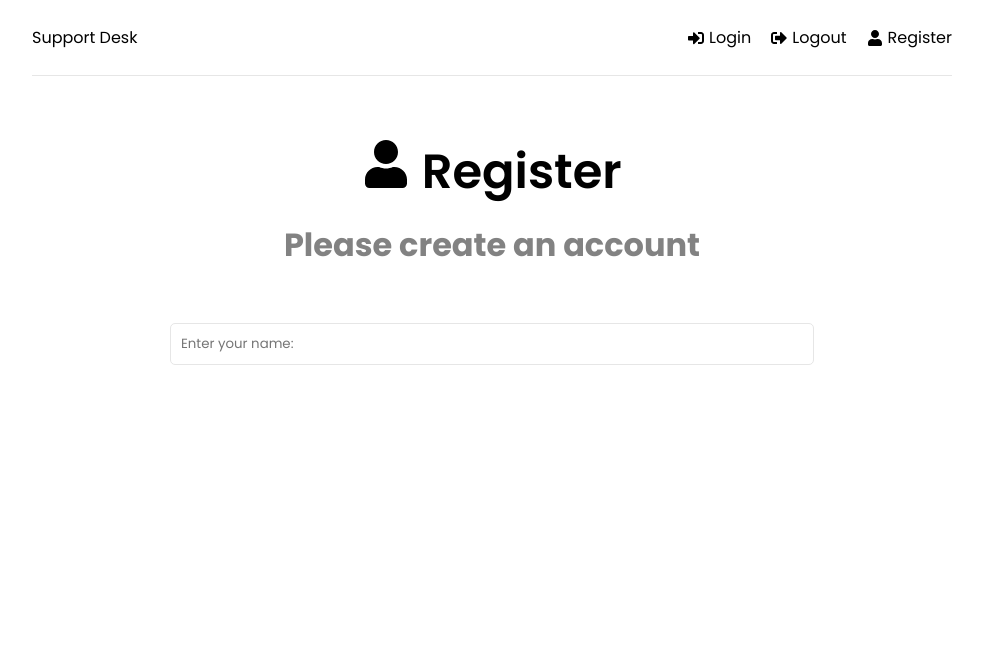
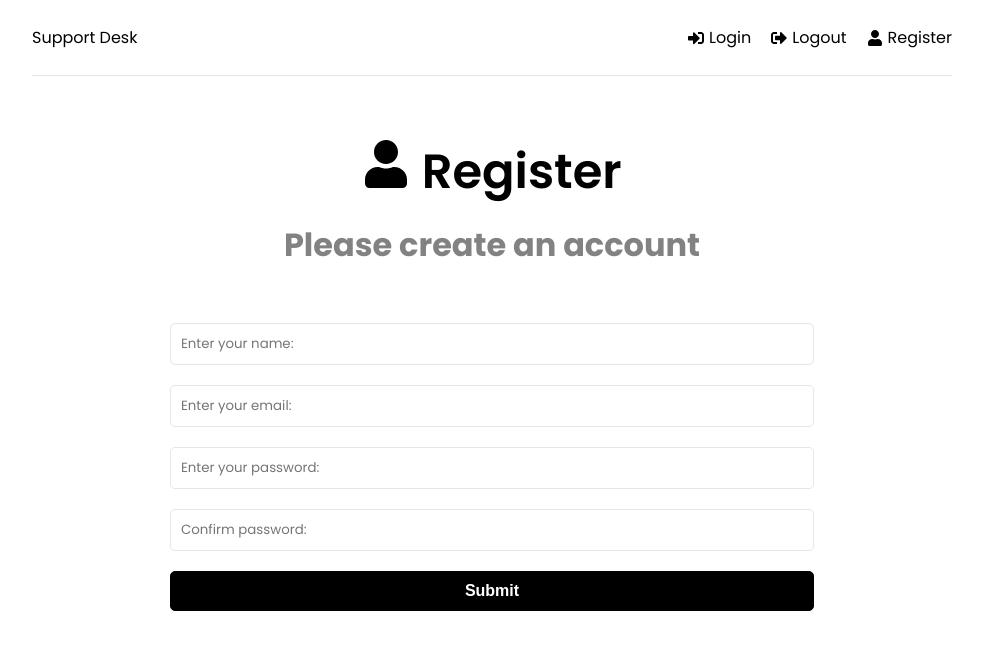
Before and after one commit to OybekKayumov/support-desk, a React (Create React App) app in the folder frontend/: page /register in a window 1280 px wide. Shown: the top 650 px of the page, without its empty margins (148-1131 px from the left). Built offline with nearby package versions, Linux system fonts and the light colour scheme.

Commit message:
Add pages/Register: onSubmit and onChange

```diff
--- a/frontend/src/App.js
+++ b/frontend/src/App.js
@@ -1,5 +1,7 @@
 import React from 'react';
-import {BrowserRouter as Router, Routes, Route} from 'react-router-dom'
+import {BrowserRouter as Router, Routes, Route} from 'react-router-dom';
+import { ToastContainer } from 'react-toastify';
+import 'react-toastify/dist/ReactToastify.css';
 import Header from './components/Header';
 import Home from './pages/Home';
 import Login from './pages/Login';
@@ -20,6 +22,7 @@
 
       </div>
      </Router>
+     <ToastContainer />
     </>
   );
 }
--- a/frontend/src/pages/Register.jsx
+++ b/frontend/src/pages/Register.jsx
@@ -1,22 +1,34 @@
+// import e from "express";
 import { useState } from "react";
-import {FaUser} from "react-icons/fa"
+import {toast} from 'react-toastify';
+import {FaUser} from "react-icons/fa";
 
-const defaultState = {
-  name: '',
-  email: '',
-  password: '',
-  password2: ''
-};
+// const defaultState = {
+//   name: '',
+//   email: '',
+//   password: '',
+//   password2: ''
+// };
 
 function Register() {
-  const [formData, setFormData] = useState(defaultState)
+  const [formData, setFormData] = useState({
+    name: '',
+    email: '',
+    password: '',
+    password2: ''
+  })
 
   const { name, email, password, password2} = formData
 
-  const onChange = () => {
+  const onChange = (e) => {
     setFormData((prevState) => ({
+      ...prevState,
+      [e.target.name]: e.target.value
+    }))
+  }
 
-    }))
+  const onSubmit = (e) => {
+     e.preventDefault();
   }
 
   return (
@@ -29,7 +41,7 @@
       </section>
 
       <section className="form">
-        <form>
+        <form onSubmit={onSubmit}>
           <div className="form-group">
             <input
               type="text"
@@ -41,6 +53,48 @@
               placeholder='Enter your name: '
             />
           </div>
+
+          <div className="form-group">
+            <input
+              type="email"
+              className="form-control"
+              id="email"
+              name="email"
+              value={email}
+              onChange={onChange}
+              placeholder='Enter your email: '
+            />
+          </div>
+
+          <div className="form-group">
+            <input
+              type="password"
+              className="form-control"
+              id="password"
+              name="password"
+              value={password}
+              onChange={onChange}
+              placeholder='Enter your password: '
+            />
+          </div>
+
+          <div className="form-group">
+            <input
+              type="password"
+              className="form-control"
+              id="password2"
+              name="password2"
+              value={password2}
+              onChange={onChange}
+              placeholder='Confirm password: '
+            />
+          </div>
+
+          <div className="form-group">
+            <button className="btn btn-block">
+              Submit
+            </button>
+          </div>
         </form>
       </section>
 
```
